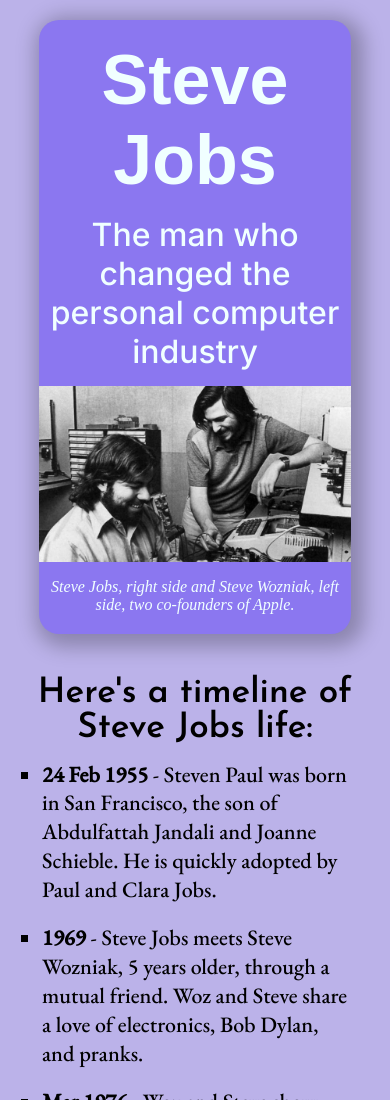
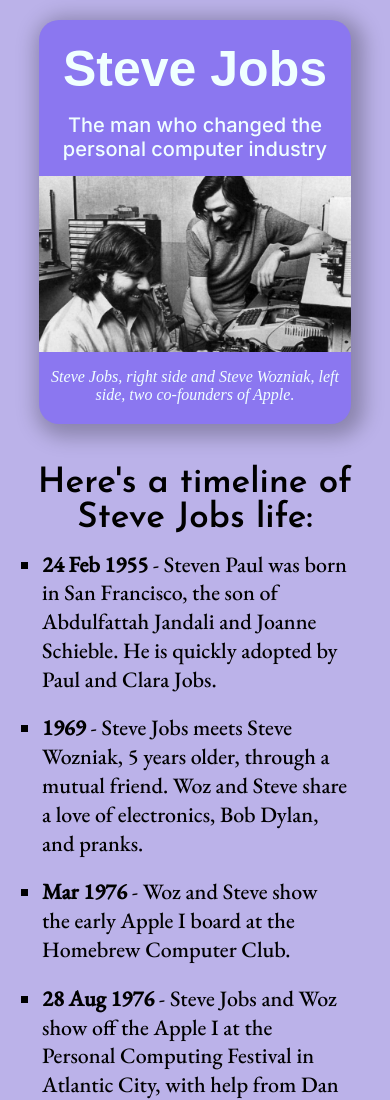
Before and after one commit to subhajitroycode/tribute-page, a plain HTML site: page index.html in a window 390 px wide. Shown: the top 1100 px of the page. Drawn offline with nearby package versions, Linux system fonts and the light colour scheme; a web font is replaced by a local one.

Commit message:
font-size updated for small device

```diff
--- a/styel.css
+++ b/styel.css
@@ -135,4 +135,12 @@ footer p a:hover {
   #img-caption {
     font-size: 16px;
   }
+
+  #title h1 {
+    font-size: 50px;
+  }
+
+  #title h2 {
+    font-size: 20px;
+  }
 }
```
